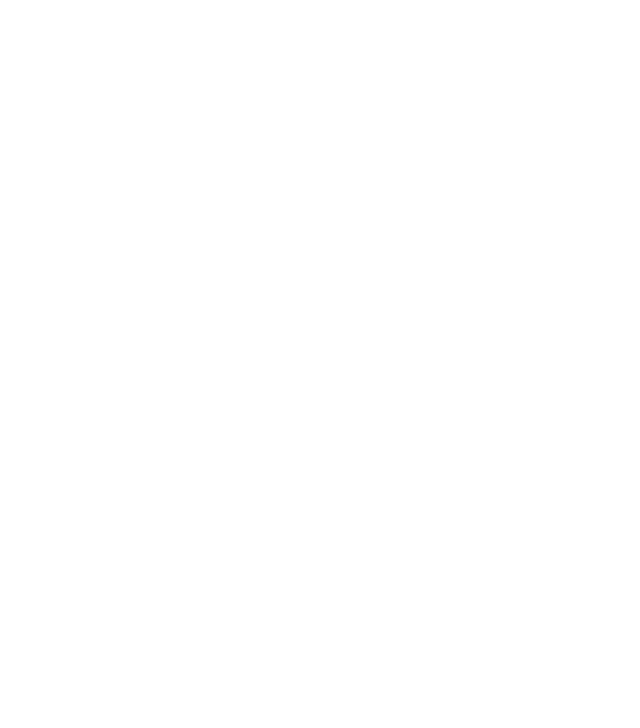
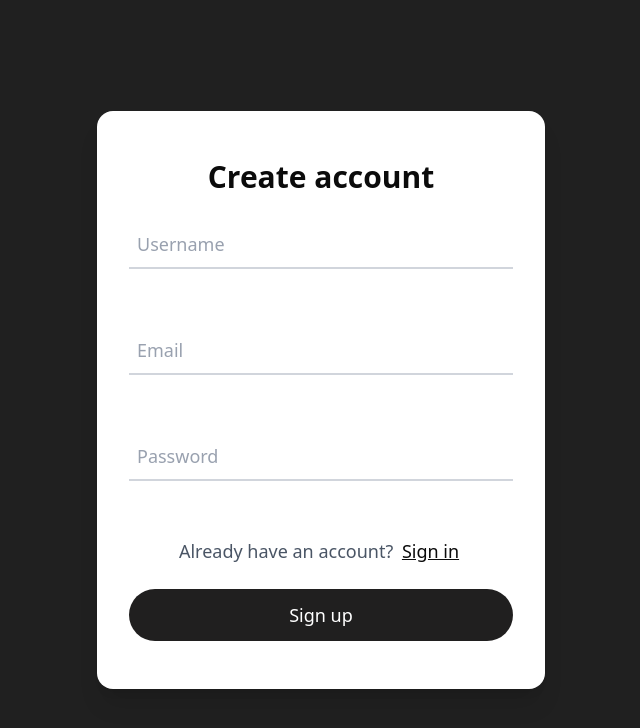
Before and after one commit to FamimHayat/demo-messenger-app, a React (Vite) app: page /signUp in a window 1280 px wide. Shown: the top 728 px of the page, without its empty margins (319-959 px from the left). Built offline with nearby package versions, Linux system fonts and the light colour scheme.

Commit message:
singup page styling

```diff
--- a/src/App.jsx
+++ b/src/App.jsx
@@ -4,6 +4,7 @@
 import Error404 from "./pages/Error404"
 import UserProfile from "./pages/UserProfile"
 import SignIn from "./pages/SignIn"
+import SignUp from "./pages/SignUp"
 
 
 function App() {
@@ -21,7 +22,7 @@
             </Route>
           </Route>
           <Route path="*" element={<Error404/>}></Route>
-          <Route path="/signUp" element={<sign/>}></Route>
+          <Route path="/signUp" element={<SignUp/>}></Route>
           <Route path="/signIn" element={<SignIn/>}></Route>
         </Routes>
 
--- a/src/pages/SignIn.jsx
+++ b/src/pages/SignIn.jsx
@@ -1,9 +1,61 @@
-import React from 'react'
+// import React from 'react'
 
-const SignIn = () => {
-  return (
-    <div>SignIn</div>
-  )
-}
+// const SignIn = () => {
+//     return (
+//       <div className="min-h-screen w-full bg-[#202020] flex items-center justify-center p-4">
+//         <form
+//           className="bg-white w-full max-w-md px-8 py-12 rounded-2xl shadow-xl flex flex-col gap-6"
+//           onSubmit={(e) => e.preventDefault()}
+//           autoComplete="off"
+//         >
+//           <h1 className="text-center text-3xl text-[#0b0b0b] font-bold">
+//             <span className='text-[50px] '> Sign-In</span> <br /> to <br /> your account
+//           </h1>
 
-export default SignIn
+
+//           <div className="relative mb-8 group">
+//             <input
+//               type="text"
+//               name="email"
+//               id="email"
+//               required
+//               className="w-full text-lg px-1 pt-4 pb-1 border-b-2 border-gray-300 focus:outline-none focus:border-[#0b0b0b] peer"
+//             />
+//             <label
+//               htmlFor="email"
+//               className="absolute left-1 top-1/2 transform -translate-y-1/2 text-lg text-gray-400 transition-all peer-focus:top-0 peer-focus:text-sm peer-focus:text-[#0b0b0b] peer-valid:top-0 peer-valid:text-sm peer-valid:text-[#0b0b0b] bg-white px-1"
+//             >
+//               Email
+//             </label>
+//             <span className="absolute bottom-0 left-1/2 w-0 h-[2px] bg-[#0b0b0b] group-hover:w-full transition-all duration-300 ease-in-out transform -translate-x-1/2"></span>
+//           </div>
+
+//           <div className="relative mb-8 group">
+//             <input
+//               type="password"
+//               name="password"
+//               id="password"
+//               required
+//               className="w-full text-lg px-1 pt-4 pb-1 border-b-2 border-gray-300 focus:outline-none focus:border-[#0b0b0b] peer"
+//             />
+//             <label
+//               htmlFor="password"
+//               className="absolute left-1 top-1/2 transform -translate-y-1/2 text-lg text-gray-400 transition-all peer-focus:top-0 peer-focus:text-sm peer-focus:text-[#0b0b0b] peer-valid:top-0 peer-valid:text-sm peer-valid:text-[#0b0b0b] bg-white px-1"
+//             >
+//               Password
+//             </label>
+//             <span className="absolute bottom-0 left-1/2 w-0 h-[2px] bg-[#0b0b0b] group-hover:w-full transition-all duration-300 ease-in-out transform -translate-x-1/2"></span>
+//           </div>
+
+//           <button
+//             type="submit"
+//             className="bg-[#201f1f] text-white py-3 rounded-full text-lg cursor-pointer hover:bg-[#0b0b0b] transition"
+//           >
+//             Sign up
+//           </button>
+//         </form>
+//       </div>
+//     );
+//     };
+
+// export default SignIn
--- a/src/pages/SignUp.jsx
+++ b/src/pages/SignUp.jsx
@@ -1,9 +1,84 @@
-import React from 'react'
+import React from "react";
 
 const SignUp = () => {
   return (
-    <div>SignUp</div>
-  )
-}
+    <div className="min-h-screen w-full bg-[#202020] flex items-center justify-center p-4">
+      <form
+        className="bg-white w-full max-w-md px-8 py-12 rounded-2xl shadow-xl flex flex-col gap-6"
+        onSubmit={(e) => e.preventDefault()}
+        autoComplete="off"
+      >
+        <h1 className="text-center text-3xl text-[#0b0b0b] font-bold">
+          Create account
+        </h1>
 
-export default SignUp
+        <div className="relative mb-8 group">
+          <input
+            type="text"
+            name="username"
+            id="username"
+            required
+            className="w-full text-lg px-1 pt-4 pb-1 border-b-2 border-gray-300 focus:outline-none focus:border-[#0b0b0b] peer"
+          />
+          <label
+            htmlFor="username"
+            className="absolute left-1 top-1/2 transform -translate-y-1/2 text-lg text-gray-400 transition-all peer-focus:top-0 peer-focus:text-sm peer-focus:text-[#0b0b0b] peer-valid:top-0 peer-valid:text-sm peer-valid:text-[#0b0b0b] bg-white px-1"
+          >
+            Username
+          </label>
+          <span className="absolute bottom-0 left-1/2 w-0 h-[2px] bg-[#0b0b0b] group-hover:w-full transition-all duration-300 ease-in-out transform -translate-x-1/2"></span>
+        </div>
+
+        <div className="relative mb-8 group">
+          <input
+            type="text"
+            name="email"
+            id="email"
+            required
+            className="w-full text-lg px-1 pt-4 pb-1 border-b-2 border-gray-300 focus:outline-none focus:border-[#0b0b0b] peer"
+          />
+          <label
+            htmlFor="email"
+            className="absolute left-1 top-1/2 transform -translate-y-1/2 text-lg text-gray-400 transition-all peer-focus:top-0 peer-focus:text-sm peer-focus:text-[#0b0b0b] peer-valid:top-0 peer-valid:text-sm peer-valid:text-[#0b0b0b] bg-white px-1"
+          >
+            Email
+          </label>
+          <span className="absolute bottom-0 left-1/2 w-0 h-[2px] bg-[#0b0b0b] group-hover:w-full transition-all duration-300 ease-in-out transform -translate-x-1/2"></span>
+        </div>
+
+        <div className="relative mb-8 group">
+          <input
+            type="password"
+            name="password"
+            id="password"
+            required
+            className="w-full text-lg px-1 pt-4 pb-1 border-b-2 border-gray-300 focus:outline-none focus:border-[#0b0b0b] peer"
+          />
+          <label
+            htmlFor="password"
+            className="absolute left-1 top-1/2 transform -translate-y-1/2 text-lg text-gray-400 transition-all peer-focus:top-0 peer-focus:text-sm peer-focus:text-[#0b0b0b] peer-valid:top-0 peer-valid:text-sm peer-valid:text-[#0b0b0b] bg-white px-1"
+          >
+            Password
+          </label>
+          <span className="absolute bottom-0 left-1/2 w-0 h-[2px] bg-[#0b0b0b] group-hover:w-full transition-all duration-300 ease-in-out transform -translate-x-1/2"></span>
+        </div>
+        <h2 className="text-center text-lg text-gray-600">
+          Already have an account?{" "}
+          <span className="underline text-[#0b0b0b] p-1 cursor-pointer transition-all hover:bg-black hover:text-white">
+            Sign in
+          </span>
+        </h2>
+
+        <button
+          type="submit"
+          className="bg-[#201f1f] text-white py-3 rounded-full text-lg cursor-pointer hover:bg-[#0b0b0b] transition"
+        >
+          Sign up
+              </button>
+
+      </form>
+    </div>
+  );
+};
+
+export default SignUp;
```
